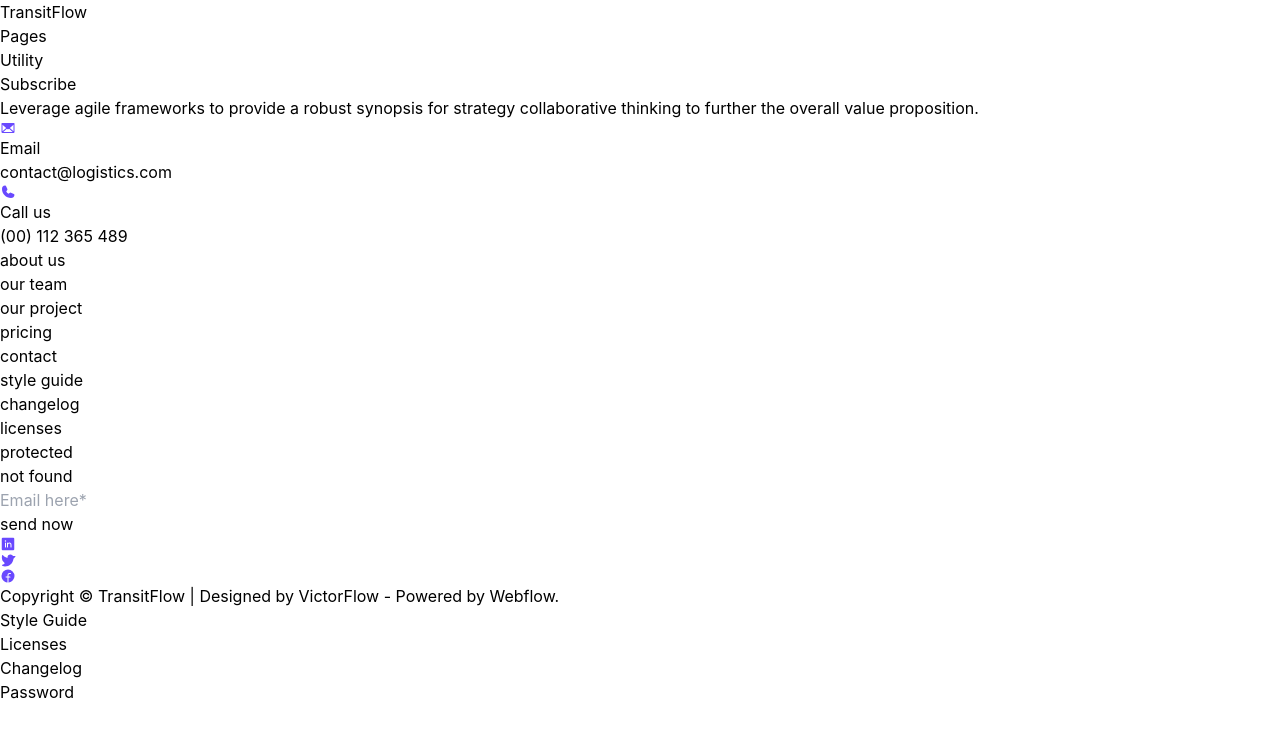
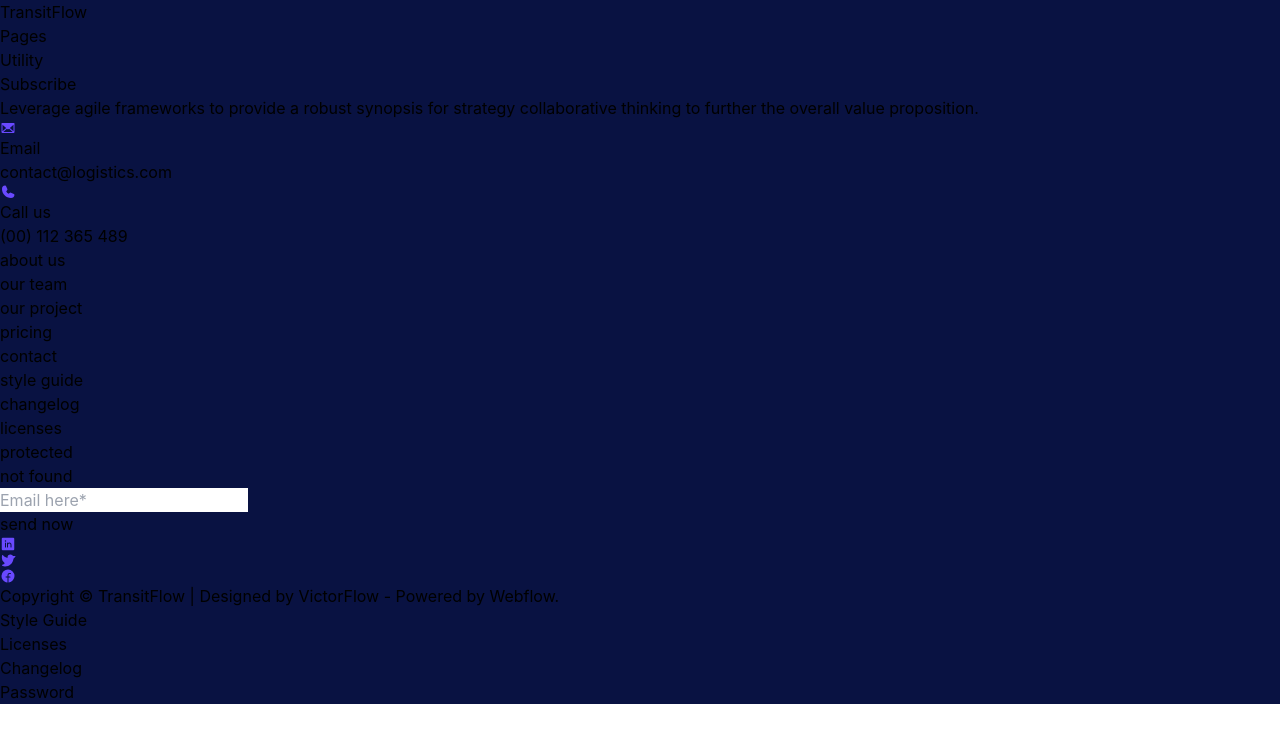
Before and after one commit to smartcollins/logistics, a React (Create React App) app: page / in a window 1280 px wide. Shown: the top 742 px of the page. Built offline with nearby package versions, Linux system fonts and the light colour scheme.

Commit message:
added background color in Footer

```diff
--- a/src/component/Footer.jsx
+++ b/src/component/Footer.jsx
@@ -1,10 +1,13 @@
 import React from 'react';
+import color from '../data/color'
 import { Envelope,Phone, LinkedinLogo,TwitterLogo, FacebookLogo  } from 'phosphor-react';
 
 
 const Footer = ()=>{
+    let a = color.blueBg
     return(
-        <div>
+        // <div className='bg-red-500'>
+        <div style={{backgroundColor:a}}>
             <div>
                 <div>
                     <p>TransitFlow</p>
```
